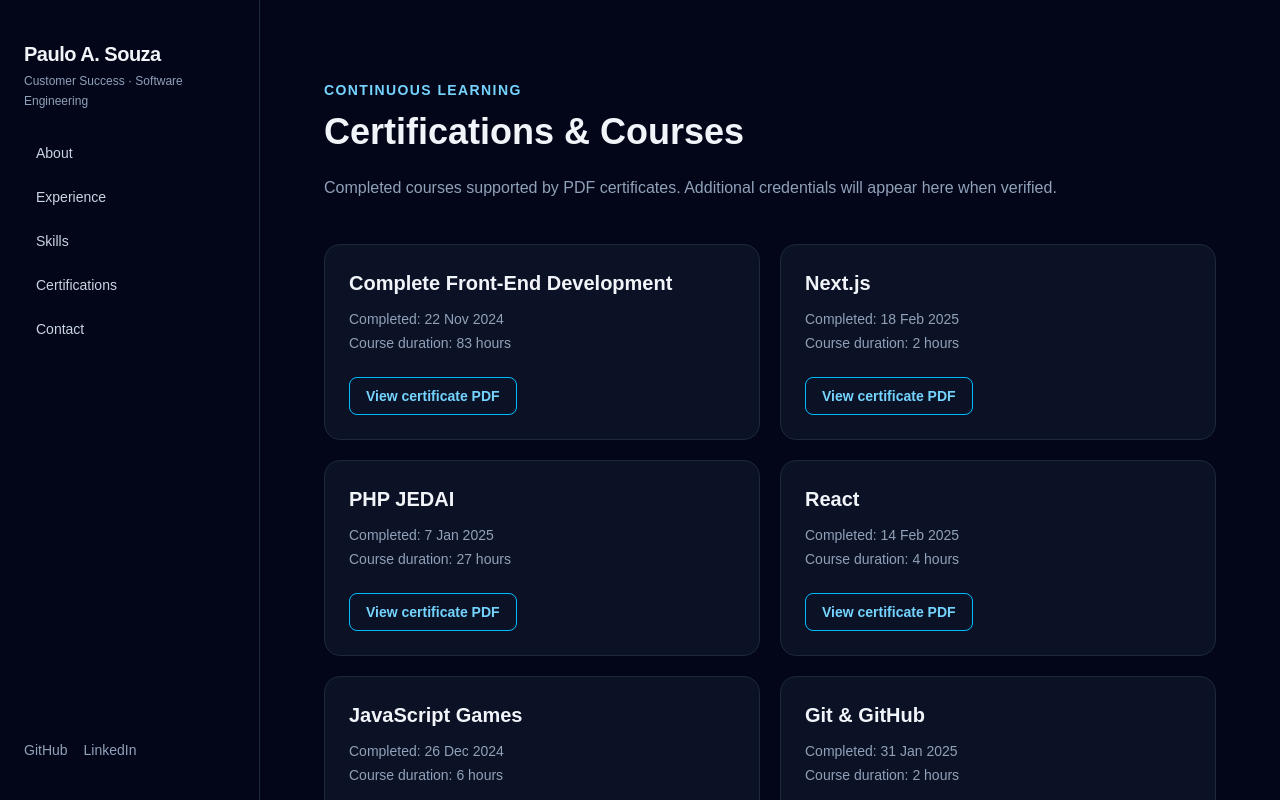
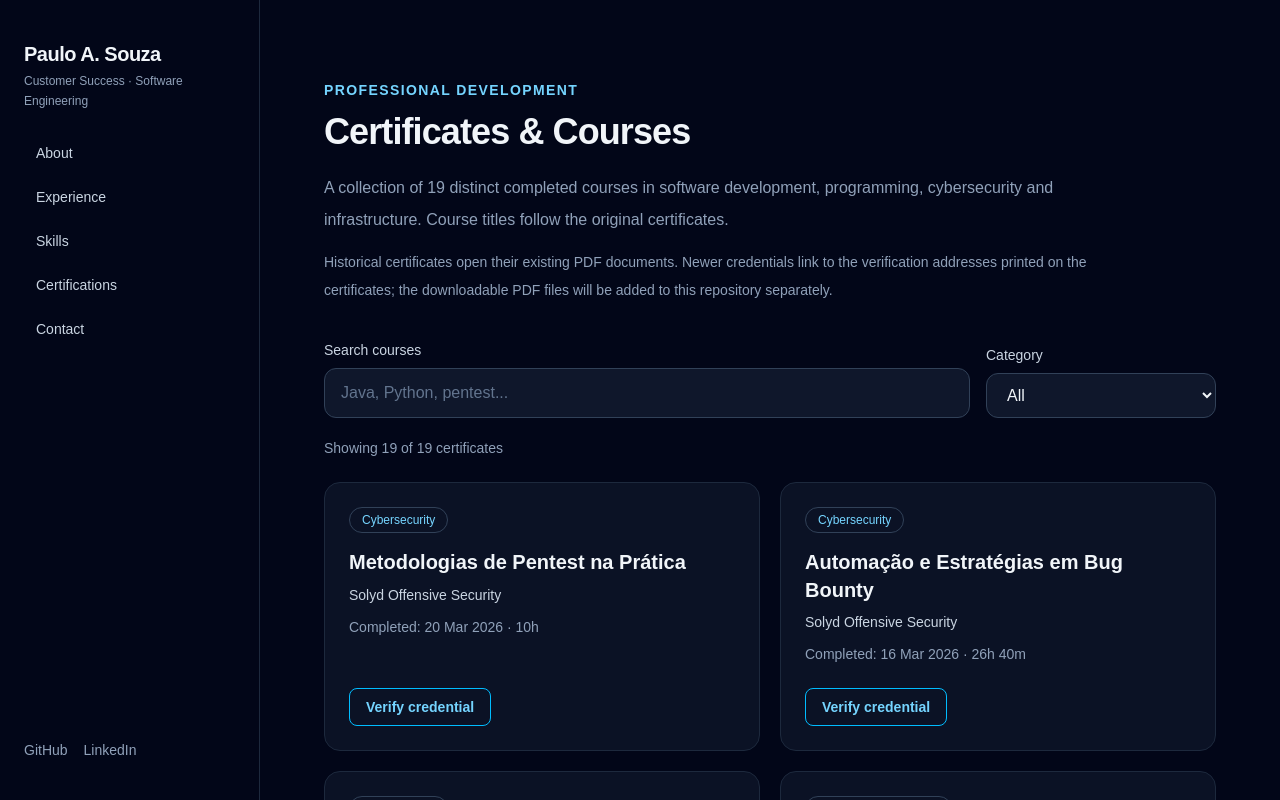
Before and after one commit to PauloSouza123/Portf-lio, a Next.js app: page /main/certificate in a window 1280 px wide. Shown: the top 800 px of the page. Built offline with nearby package versions, Linux system fonts and the light colour scheme.

Commit message:
feat: searchable bilingual-ready course gallery with certificate verification links

```diff
--- a/src/app/main/certificate/page.tsx
+++ b/src/app/main/certificate/page.tsx
@@ -1,45 +1,166 @@
+"use client";
+
+import { useMemo, useState } from "react";
 import Sidebar from "@/app/sidebar/Sidebar";
+import {
+  certificates,
+  type CertificateCategory,
+} from "./certificates";
 
-const certificates = [
-  { id: "front-end", title: "Complete Front-End Development", file: "Certificado_Front_End.pdf", date: "22 Nov 2024", hours: "83 hours" },
-  { id: "nextjs", title: "Next.js", file: "Certificado_nextjs.pdf", date: "18 Feb 2025", hours: "2 hours" },
-  { id: "php", title: "PHP JEDAI", file: "Certificado_PHP_JEDAI.pdf", date: "7 Jan 2025", hours: "27 hours" },
-  { id: "react", title: "React", file: "certificado-react.pdf", date: "14 Feb 2025", hours: "4 hours" },
-  { id: "js-games", title: "JavaScript Games", file: "Games_JS.pdf", date: "26 Dec 2024", hours: "6 hours" },
-  { id: "git", title: "Git & GitHub", file: "git_github.pdf", date: "31 Jan 2025", hours: "2 hours" },
+type CategoryFilter = "All" | CertificateCategory;
+
+const categoryOptions: CategoryFilter[] = [
+  "All",
+  "Software Development",
+  "Cybersecurity",
 ];
 
+function formatDate(value: string): string {
+  const date = new Date(`${value}T12:00:00Z`);
+  return new Intl.DateTimeFormat("en-GB", {
+    day: "numeric",
+    month: "short",
+    year: "numeric",
+    timeZone: "UTC",
+  }).format(date);
+}
+
 export default function Certificate() {
+  const [category, setCategory] = useState<CategoryFilter>("All");
+  const [search, setSearch] = useState("");
+
+  const filtered = useMemo(() => {
+    const query = search.trim().toLocaleLowerCase();
+    return certificates
+      .filter((cert) => category === "All" || cert.category === category)
+      .filter((cert) =>
+        [cert.title, cert.provider ?? "", cert.category]
+          .join(" ")
+          .toLocaleLowerCase()
+          .includes(query),
+      )
+      .sort((a, b) => b.date.localeCompare(a.date) || a.title.localeCompare(b.title));
+  }, [category, search]);
+
   return (
     <>
       <Sidebar />
       <main className="min-h-screen bg-slate-950 px-6 py-12 text-slate-100 sm:px-10 md:ml-[260px] md:py-20 lg:px-16">
         <div className="mx-auto max-w-5xl">
-          <p className="text-sm font-semibold uppercase tracking-widest text-sky-300">Continuous learning</p>
-          <h1 className="mt-3 text-4xl font-bold">Certifications & Courses</h1>
+          <p className="text-sm font-semibold uppercase tracking-widest text-sky-300">
+            Professional development
+          </p>
+          <h1 className="mt-3 text-4xl font-bold tracking-tight">
+            Certificates &amp; Courses
+          </h1>
           <p className="mt-5 max-w-3xl leading-8 text-slate-400">
-            Completed courses supported by PDF certificates. Additional credentials will appear here when verified.
+            A collection of {certificates.length} distinct completed courses in
+            software development, programming, cybersecurity and infrastructure.
+            Course titles follow the original certificates.
           </p>
-          <div className="mt-10 grid gap-5 md:grid-cols-2">
-            {certificates.map((cert) => (
-              <article key={cert.id} className="flex flex-col justify-between rounded-2xl border border-slate-800 bg-slate-900/70 p-6">
+          <p className="mt-3 max-w-3xl text-sm leading-7 text-slate-400">
+            Historical certificates open their existing PDF documents. Newer
+            credentials link to the verification addresses printed on the
+            certificates; the downloadable PDF files will be added to this
+            repository separately.
+          </p>
+
+          <div className="mt-9 grid gap-4 sm:grid-cols-[minmax(0,1fr)_auto] sm:items-end">
             <div>
-                  <h2 className="text-xl font-semibold">{cert.title}</h2>
-                  <p className="mt-3 text-sm text-slate-400">Completed: {cert.date}</p>
-                  <p className="mt-1 text-sm text-slate-400">Course duration: {cert.hours}</p>
+              <label htmlFor="certificate-search" className="mb-2 block text-sm font-medium text-slate-300">
+                Search courses
+              </label>
+              <input
+                id="certificate-search"
+                type="search"
+                value={search}
+                onChange={(event) => setSearch(event.target.value)}
+                placeholder="Java, Python, pentest..."
+                className="w-full rounded-xl border border-slate-700 bg-slate-900 px-4 py-3 text-slate-100 placeholder:text-slate-500 focus:border-sky-400 focus:outline-none focus:ring-1 focus:ring-sky-400"
+              />
             </div>
+            <div>
+              <label htmlFor="certificate-category" className="mb-2 block text-sm font-medium text-slate-300">
+                Category
+              </label>
+              <select
+                id="certificate-category"
+                value={category}
+                onChange={(event) => setCategory(event.target.value as CategoryFilter)}
+                className="w-full rounded-xl border border-slate-700 bg-slate-900 px-4 py-3 text-slate-100 focus:border-sky-400 focus:outline-none sm:min-w-[230px]"
+              >
+                {categoryOptions.map((option) => (
+                  <option key={option} value={option}>
+                    {option}
+                  </option>
+                ))}
+              </select>
+            </div>
+          </div>
+
+          <p aria-live="polite" className="mt-5 text-sm text-slate-400">
+            Showing {filtered.length} of {certificates.length} certificates
+          </p>
+
+          {filtered.length === 0 ? (
+            <p className="mt-8 rounded-xl border border-slate-800 bg-slate-900 p-8 text-slate-300">
+              No matching courses. Try another search or category.
+            </p>
+          ) : (
+            <div className="mt-6 grid gap-5 md:grid-cols-2">
+              {filtered.map((cert) => (
+                <article
+                  key={cert.id}
+                  className="flex min-w-0 flex-col justify-between rounded-2xl border border-slate-800 bg-slate-900/70 p-6 transition hover:border-slate-600"
+                >
+                  <div>
+                    <span className="inline-block rounded-full border border-slate-700 px-3 py-1 text-xs font-medium text-sky-300">
+                      {cert.category}
+                    </span>
+                    <h2 className="mt-4 text-xl font-semibold leading-snug">
+                      {cert.title}
+                    </h2>
+                    {cert.provider && (
+                      <p className="mt-2 text-sm font-medium text-slate-300">
+                        {cert.provider}
+                      </p>
+                    )}
+                    <p className="mt-3 text-sm text-slate-400">
+                      Completed: {formatDate(cert.date)} · {cert.hours}
+                    </p>
+                    {cert.credentialId && (
+                      <p className="mt-2 break-all text-xs leading-5 text-slate-500">
+                        Credential ID: {cert.credentialId}
+                      </p>
+                    )}
+                  </div>
+
+                  <div className="mt-6 flex flex-wrap gap-3">
+                    {cert.pdfPath && (
                       <a
-                  href={`/c_certificate/${cert.file}`}
+                        href={cert.pdfPath}
                         target="_blank"
                         rel="noopener noreferrer"
-                  className="mt-6 inline-flex w-fit rounded-lg border border-sky-400 px-4 py-2 text-sm font-semibold text-sky-300 transition hover:bg-sky-400 hover:text-slate-950"
-                  aria-label={`Open certificate for ${cert.title} (PDF, new tab)`}
+                        className="inline-flex rounded-lg bg-sky-400 px-4 py-2 text-sm font-semibold text-slate-950 transition hover:bg-sky-300 focus-visible:outline-2 focus-visible:outline-offset-2 focus-visible:outline-sky-400"
                       >
                         View certificate PDF
                       </a>
+                    )}
+                    {cert.verifyUrl && (
+                      <a
+                        href={cert.verifyUrl}
+                        target="_blank"
+                        rel="noopener noreferrer"
+                        className="inline-flex rounded-lg border border-sky-400 px-4 py-2 text-sm font-semibold text-sky-300 transition hover:bg-sky-400 hover:text-slate-950 focus-visible:outline-2 focus-visible:outline-offset-2 focus-visible:outline-sky-400"
+                      >
+                        Verify credential
+                      </a>
+                    )}
+                  </div>
                 </article>
               ))}
             </div>
+          )}
         </div>
       </main>
     </>
```
Lines whose indentation alone changed are shown as unchanged.
